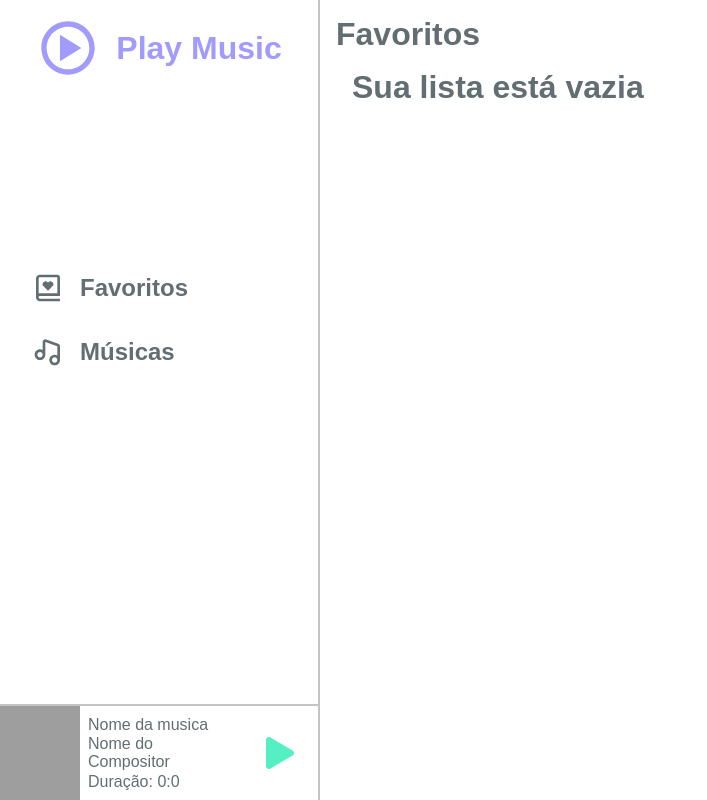
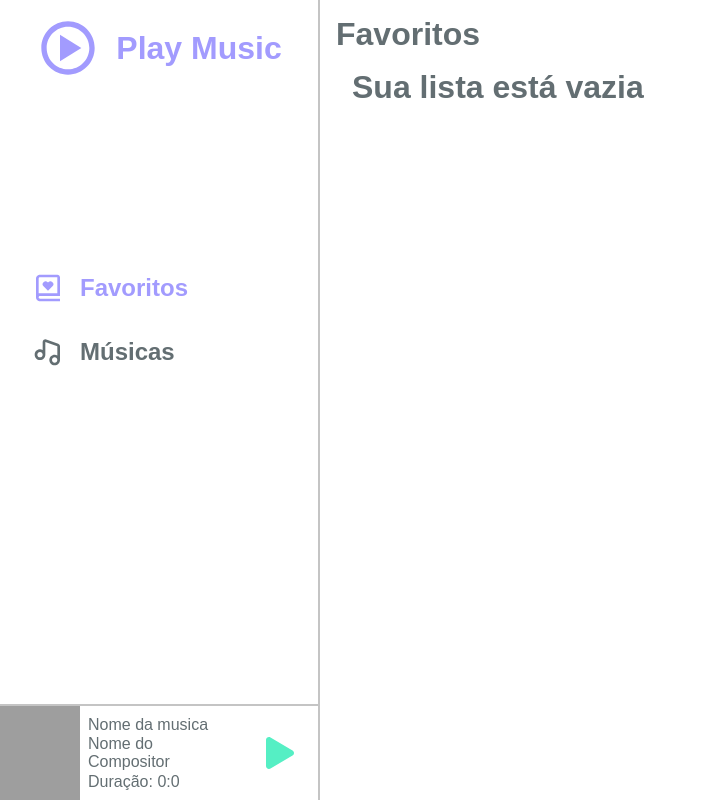
Before and after one commit to MarKus-del/Play-music, a Next.js app: page /favorites in a window 1280 px wide. Shown: the whole page, without its empty margins (0-707 px from the left). Built offline with nearby package versions, Linux system fonts and the light colour scheme; grey boxes are pictures that could not be loaded.

Commit message:
melhorando MenuLateral

```diff
--- a/src/components/MenuLateral/index.tsx
+++ b/src/components/MenuLateral/index.tsx
@@ -6,6 +6,7 @@ import {
   FooterPlay,
   Navigation,
   LinkTo,
+  ContainerLink,
 } from "./styles";
 import { BiMusic, BiPlayCircle, BiPlay, BiBookHeart, BiTargetLock } from "react-icons/bi";
 import { MdAlbum } from "react-icons/md";
@@ -16,8 +17,10 @@ import { useRef } from "react";
 import { useEffect } from "react";
 import { play, stop } from "../../store/module/miniplayer/actions";
 import { convertDuration } from "../../utils/converts";
+import { useRouter } from "next/dist/client/router";
 
 export default function MenuLateral() {
+  const { asPath } = useRouter();
   const audioRef = useRef<HTMLAudioElement>(null);
   const dispatch = useDispatch();
   const { track, isPlaying } = useSelector((state: RootState) => state.miniplayer);
@@ -48,19 +51,20 @@ export default function MenuLateral() {
       </HeaderMenu>
 
       <Navigation>
-        <div className="container-link">
+
+        <ContainerLink  isActive={asPath === '/favorites'}>
           <BiBookHeart className="icon" />
           <Link href="/favorites" passHref>
             <LinkTo>Favoritos</LinkTo>
           </Link>
-        </div>
+        </ContainerLink>
 
-        <div className="container-link">
+        <ContainerLink isActive={asPath === '/'}>
           <BiMusic className="icon" />
           <Link href="/" passHref>
             <LinkTo href="">Músicas</LinkTo>
           </Link>
-        </div>
+        </ContainerLink>
 
         {/* <div className="container-link">
           <MdAlbum className="icon" />
--- a/src/components/MenuLateral/styles.tsx
+++ b/src/components/MenuLateral/styles.tsx
@@ -22,7 +22,6 @@ export const ContainerMenu = styled.aside`
 `;
 
 export const HeaderMenu = styled.header`
-
   margin-top: 1rem;
   display: flex;
   align-items: center;
@@ -58,31 +57,37 @@ export const Navigation = styled.nav`
     width: 100vw;
     flex-direction: row;
     margin-top: 0;
+  }
+`;
 
-    .container-link {
-      width: 50%;
-      justify-content: center;
-    }
-    .container-link:first-of-type {
-      border-right: 2px solid ${({ theme }) => theme.colors.text};
-    }
-  }
+type ContainerLinkProps = {
+  isActive: boolean;
+};
 
-  .container-link {
+export const ContainerLink = styled.div<ContainerLinkProps>`
   padding: 1rem;
   display: flex;
   align-items: center;
   font-weight: 700;
+  color: ${({ theme, isActive }) =>
+    isActive ? theme.colors.detach : theme.colors.text};
 
   &:hover {
     color: ${({ theme }) => theme.colors.detach};
   }
-  }
 
-  .container-link .icon {
+  .icon {
     margin-right: 1rem;
     font-size: 2rem;
     background-color: inherit;
+  }
+
+  @media (max-width: 1000px) {
+    width: 50%;
+    justify-content: center;
+    &:first-of-type {
+      border-right: 2px solid ${({ theme }) => theme.colors.text};
+    }
   }
 `;
 
@@ -154,6 +159,5 @@ export const FooterPlay = styled.section`
       font-size: 2rem;
       color: inherit;
     }
-
   }
 `;
```
Lines whose indentation alone changed are shown as unchanged.
